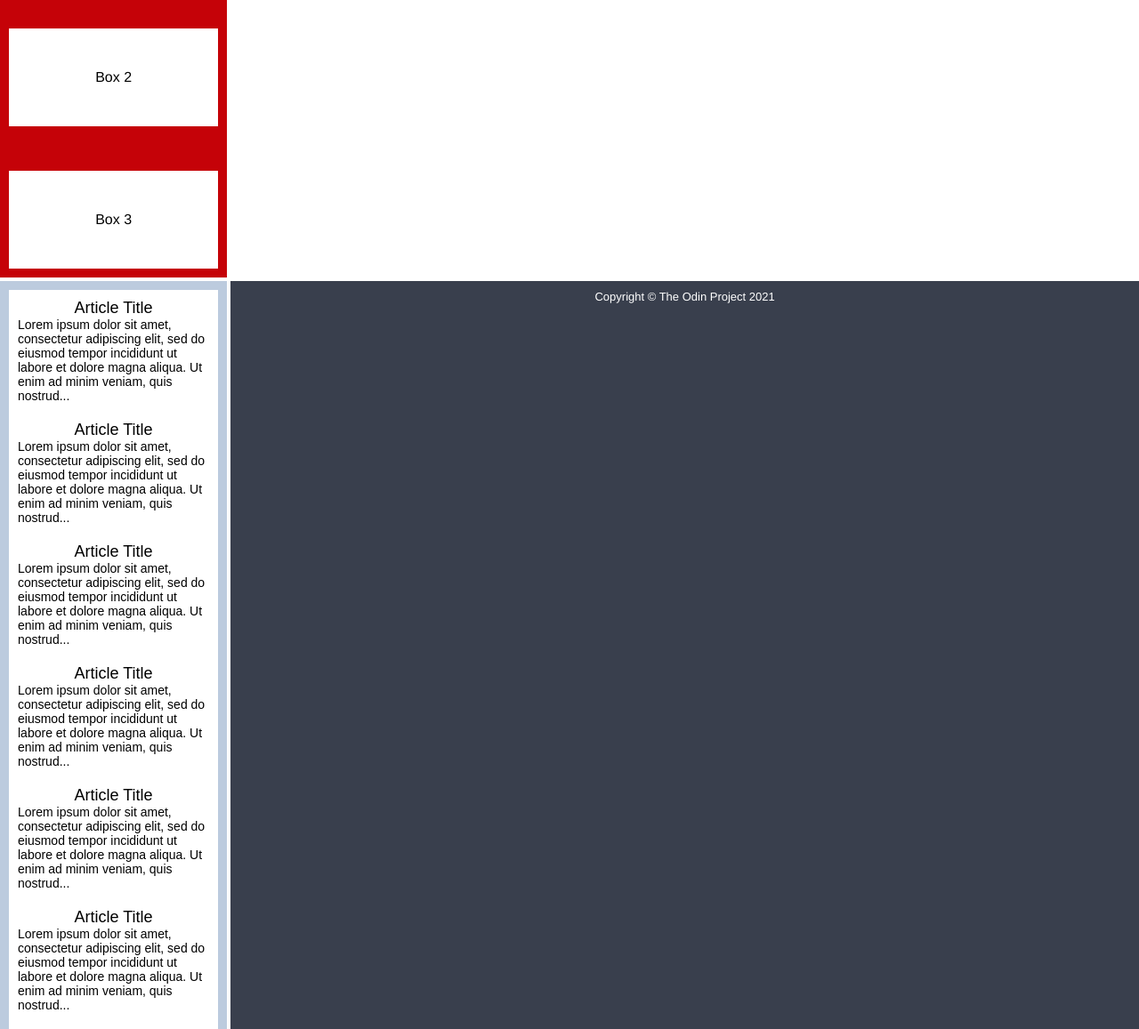
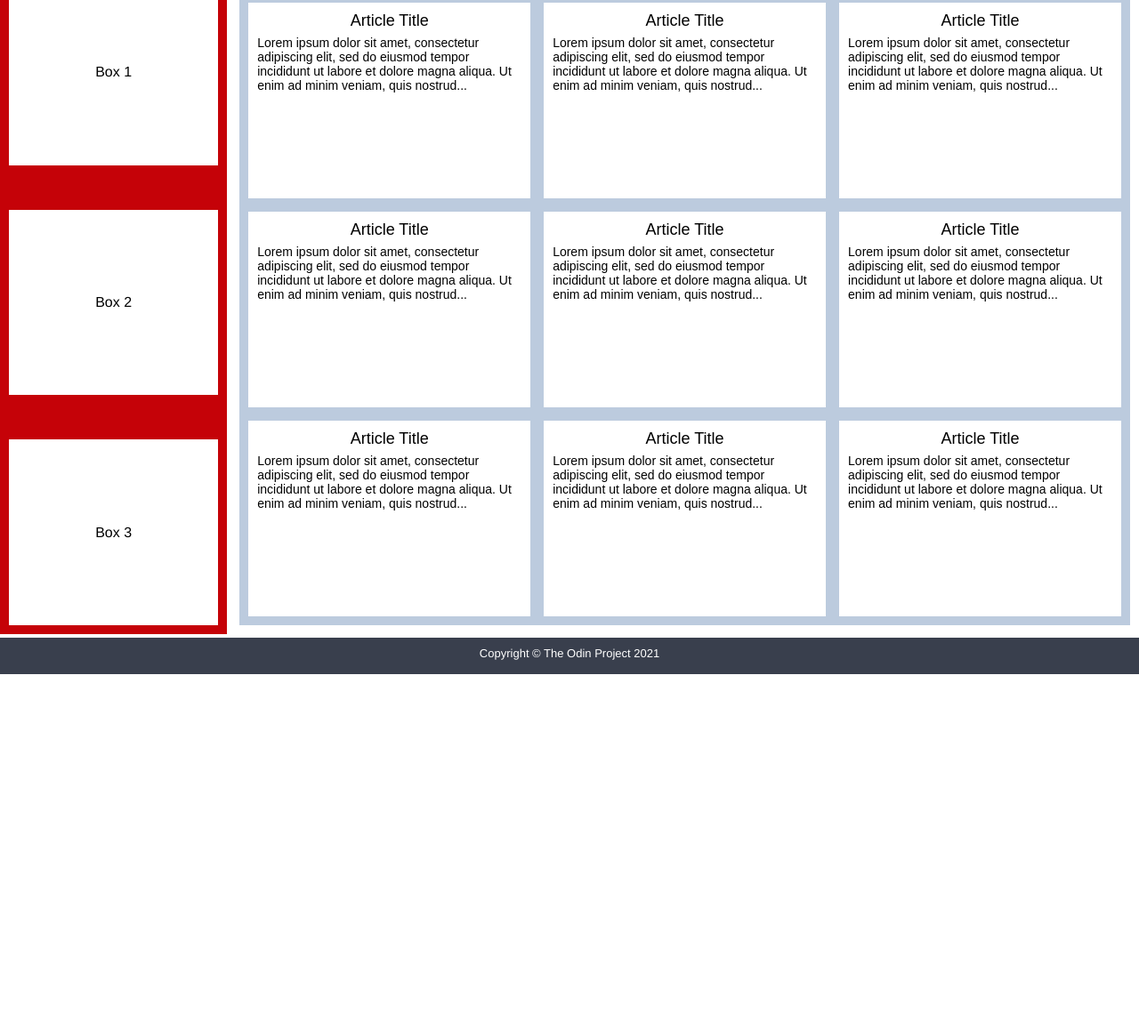
Before and after one commit to Gawdlie/Advanced-Grid-WebLayout, a plain HTML site: page index.html in a window 1280 px wide. Shown: the part 395-1552 px from the top of the page at 89% size. After the commit the page ends 1153 px from the top, so only its background shows below. Drawn offline with Linux system fonts and the light colour scheme.

Commit message:
Align and position article body, nav wrapper, and footer

```diff
--- a/index.html
+++ b/index.html
@@ -36,6 +36,7 @@
         </div>
       </div>
 
+      <div class="nav-article-wrapper">
       <div class="nav">
         <ul>
           <li>Latest Articles</li>
@@ -94,6 +95,7 @@
           <p>Lorem ipsum dolor sit amet, consectetur adipiscing elit, sed do eiusmod tempor incididunt ut labore et dolore magna aliqua. Ut enim ad minim veniam, quis nostrud...</p>
         </div>
       </div>
+      </div>
 
       <div class="footer">
         <p>Copyright © The Odin Project 2021</p>
--- a/styles.css
+++ b/styles.css
@@ -19,7 +19,8 @@
     color: white;
   }
 
-  .header {
+  .header,
+  .footer {
     background-color: #393f4d;
     display: grid;
     grid-column: span 2;
@@ -78,6 +79,13 @@
     font-weight: normal;
   }
 
+  .side-content,
+  .photo {
+    display: grid;
+    justify-content: center;
+    align-items: center;
+  }
+
   .nav {
     background-color: #C50208;
     height: max-content;
@@ -93,8 +101,19 @@
     text-transform: uppercase;
   }
 
+
+.nav-article-wrapper {
+    display: grid;
+    gap: 4px;
+    padding: 8px;
+}
+
   .article {
     background-color: #bccbde;
+
+    display: grid;
+    grid-template-columns: repeat(auto-fit, minmax(250px, 1fr));
+    gap: 15px;
   }
 
   .article p {
@@ -108,6 +127,8 @@
     background-color: #FFFFFF;
     color: black;
     text-align: center;
+
+    height: 200px;
   }
 
   .card p {
@@ -133,3 +154,7 @@
   li {
     list-style-type: none;
   }
+
+  p {
+    margin-bottom: 6px;
+  }
```
